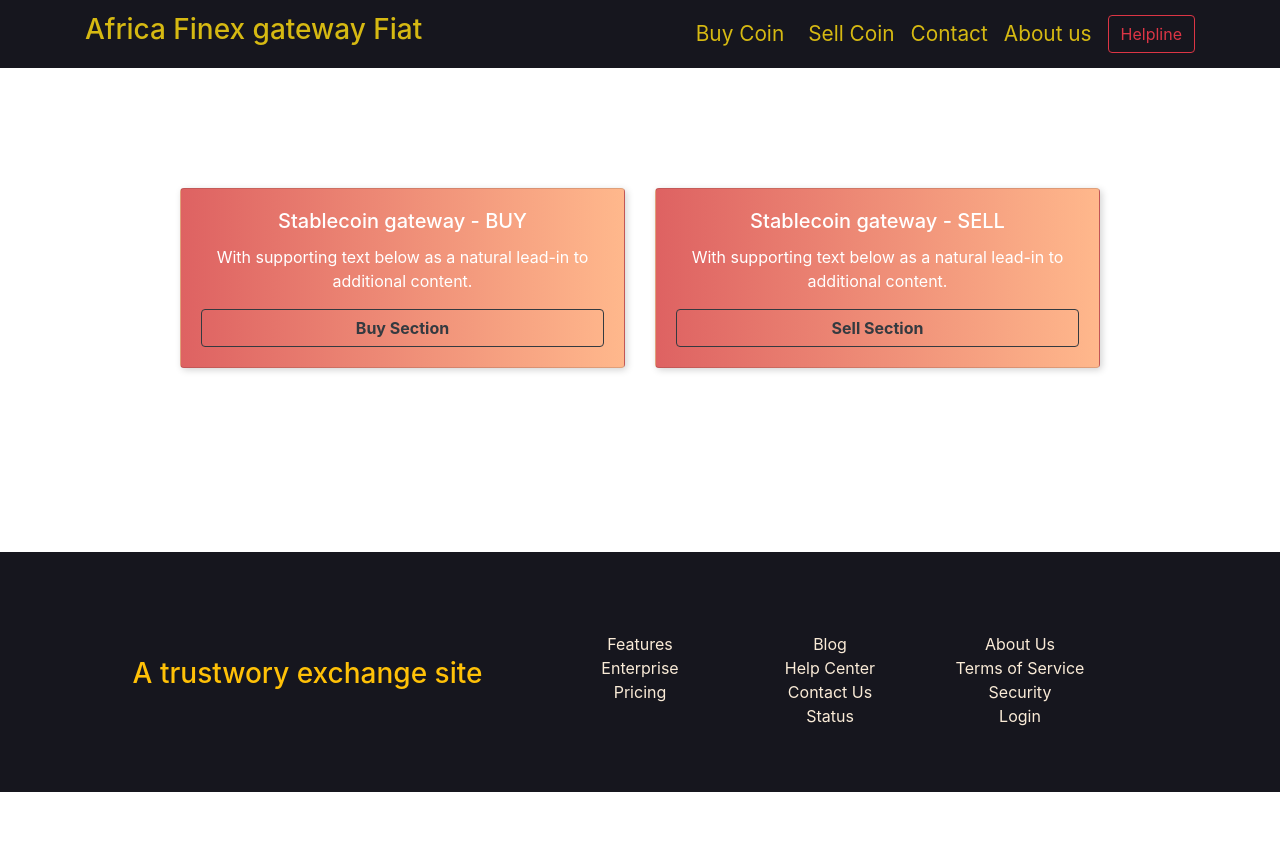
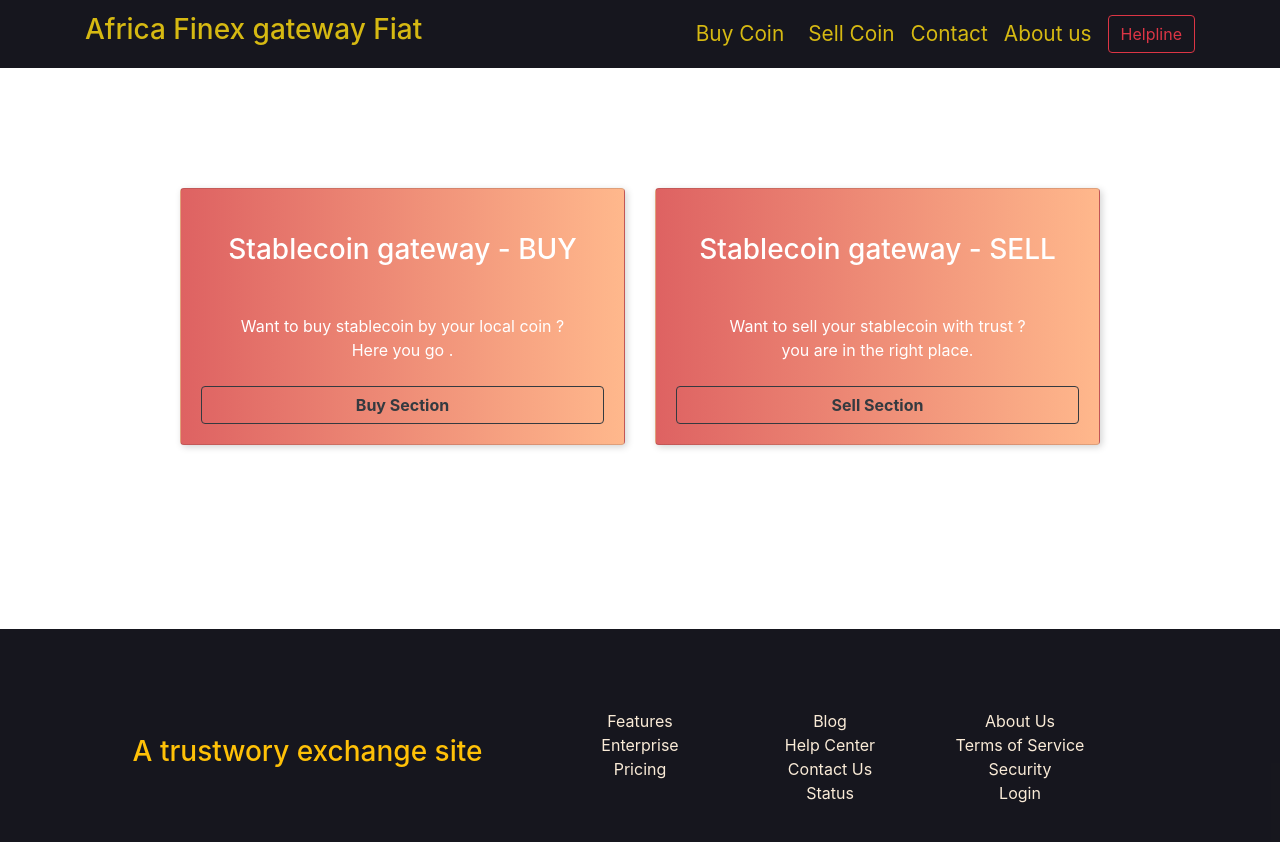
Before and after one commit to Azim-Ahmed/Africa-Finex-Gate-way, a React (Create React App) app: page / in a window 1280 px wide. Shown: the top 842 px of the page. Before the commit the page ends 800 px from the top, so only its background shows below. Built offline with nearby package versions, Linux system fonts and the light colour scheme.

Commit message:
updated banner to the home page

```diff
--- a/src/components/Banner/Banner.js
+++ b/src/components/Banner/Banner.js
@@ -10,9 +10,9 @@ const Banner = () => {
                 <Col className="sm-offset-1  my-4" md={{ size: 5, offset: 1 }} sm={12} xs={12}>
                     <Link to="/buySection">
                         <Card body inverse className="Card_background">
-                            <CardTitle tag="h5">Stablecoin gateway - BUY</CardTitle>
-                            <CardText>
-                                With supporting text below as a natural lead-in to additional content.
+                            <CardTitle className="my-4" tag="h3">Stablecoin gateway - BUY</CardTitle>
+                            <CardText className="my-4">
+                                Want to buy stablecoin by your local coin ? <br /> Here you go .
                         </CardText>
                             <Button color="dark" outline={true}><strong>Buy Section</strong></Button>
                         </Card>
@@ -21,9 +21,10 @@ const Banner = () => {
                 <Col className="sm-offset-1  my-4" md={{ size: 5 }} sm={12} xs={12}>
                     <Link to="/stablecoinsellone">
                         <Card body inverse className="Card_background">
-                            <CardTitle tag="h5">Stablecoin gateway - SELL</CardTitle>
-                            <CardText>
-                                With supporting text below as a natural lead-in to additional content.
+                            <CardTitle className="my-4" tag="h3">Stablecoin gateway - SELL</CardTitle>
+                            <CardText className="my-4">
+                                Want to sell your stablecoin with trust ?
+                                <br /> you are in the right place.
                         </CardText>
                             <Button color="dark" outline={true}> <strong> Sell Section</strong></Button>
                         </Card>
```
Also changed, not shown: 1 other file (tests, documents, lock files or other folders).
